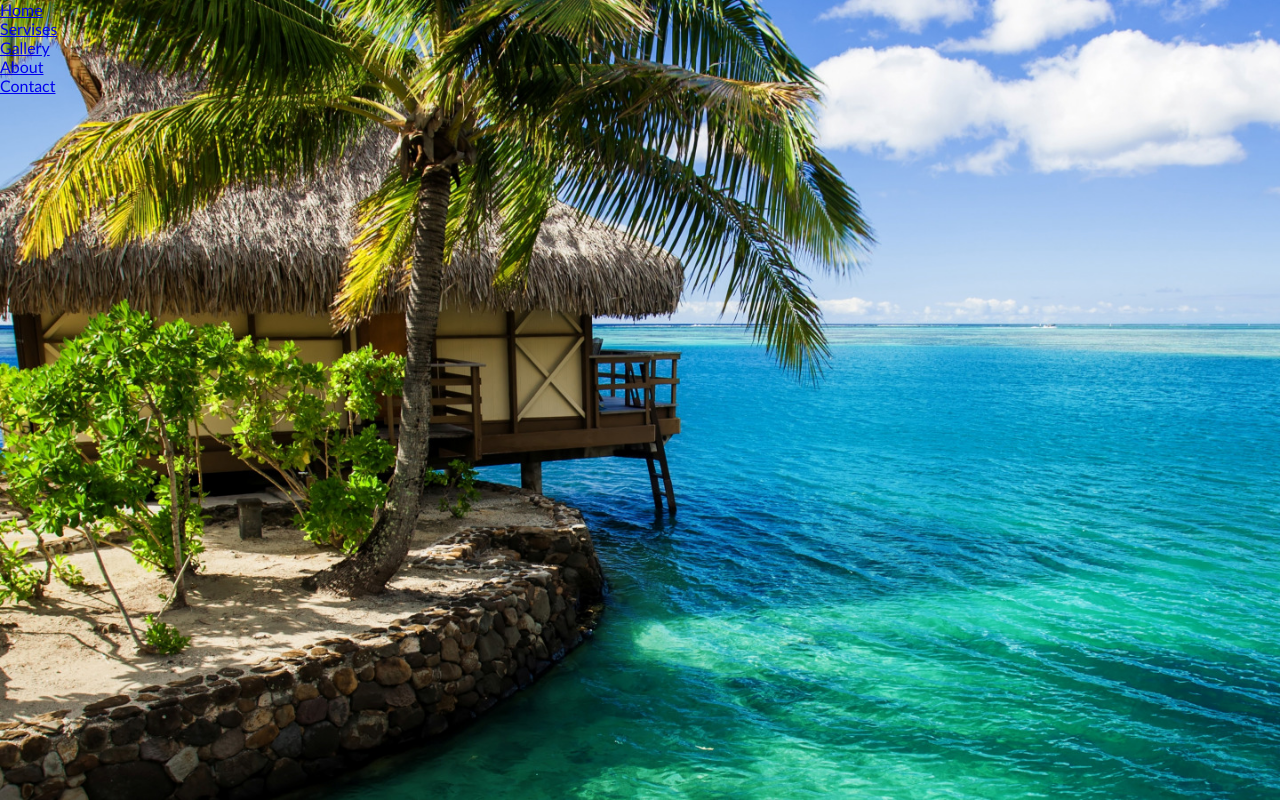
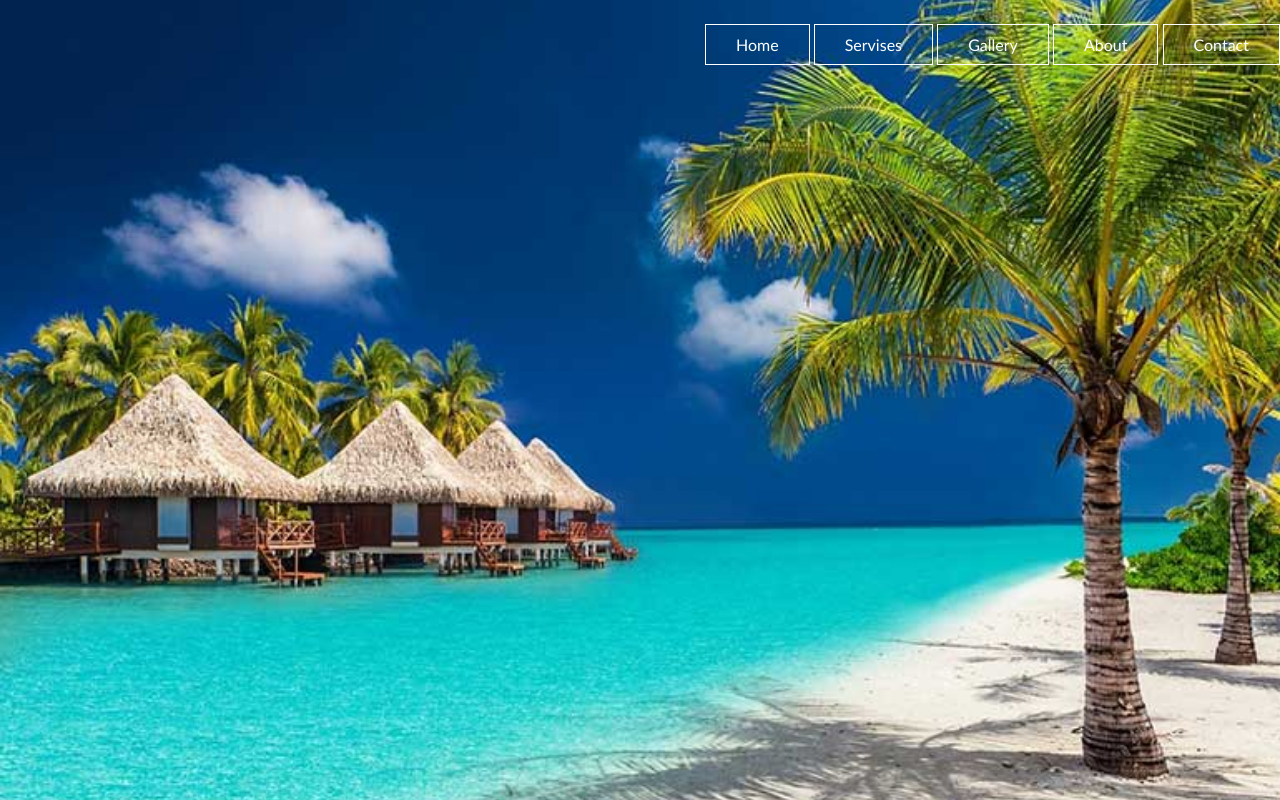
Before and after one commit to VirdzinijaG/holiday, a website: page index.html in a window 1280 px wide. Drawn offline with Linux system fonts and the light colour scheme.

Commit message:
css style

```diff
--- a/css/button.css
+++ b/css/button.css
@@ -0,0 +1,24 @@
+ul {
+    float: right;
+    list-style-type: none;
+}
+
+ul > li {
+    display: inline-block;
+    margin-top: 35px;
+}
+
+ul > li > a {
+    text-decoration: none;
+    color: white;
+    padding: 30px;
+    padding-top: 10px;
+    padding-bottom: 10px;
+    border: 1px solid white;
+    transition: 0.6s ease;
+}
+
+ul > li > a:hover {
+    background-color: white;
+    color: blue;
+}
--- a/css/main.css
+++ b/css/main.css
@@ -11,7 +11,7 @@ body * {
 }
 
 main {
-    background-image: url(../img/maldives-maldivy-domik.jpg);
+    background-image: url(../img/Over-Water-Villas-Palms-What-to-Pack-on-Maldives-Holidays.jpg);
     height: 100vh;
     background-size: cover;
     background-position: center;
```
Also changed, not shown: img/326c266c31f03eba266b60b7bd0d9af3-1000.jpg (added), img/Over-Water-Villas-Palms-What-to-Pack-on-Maldives-Holidays.jpg (added).
